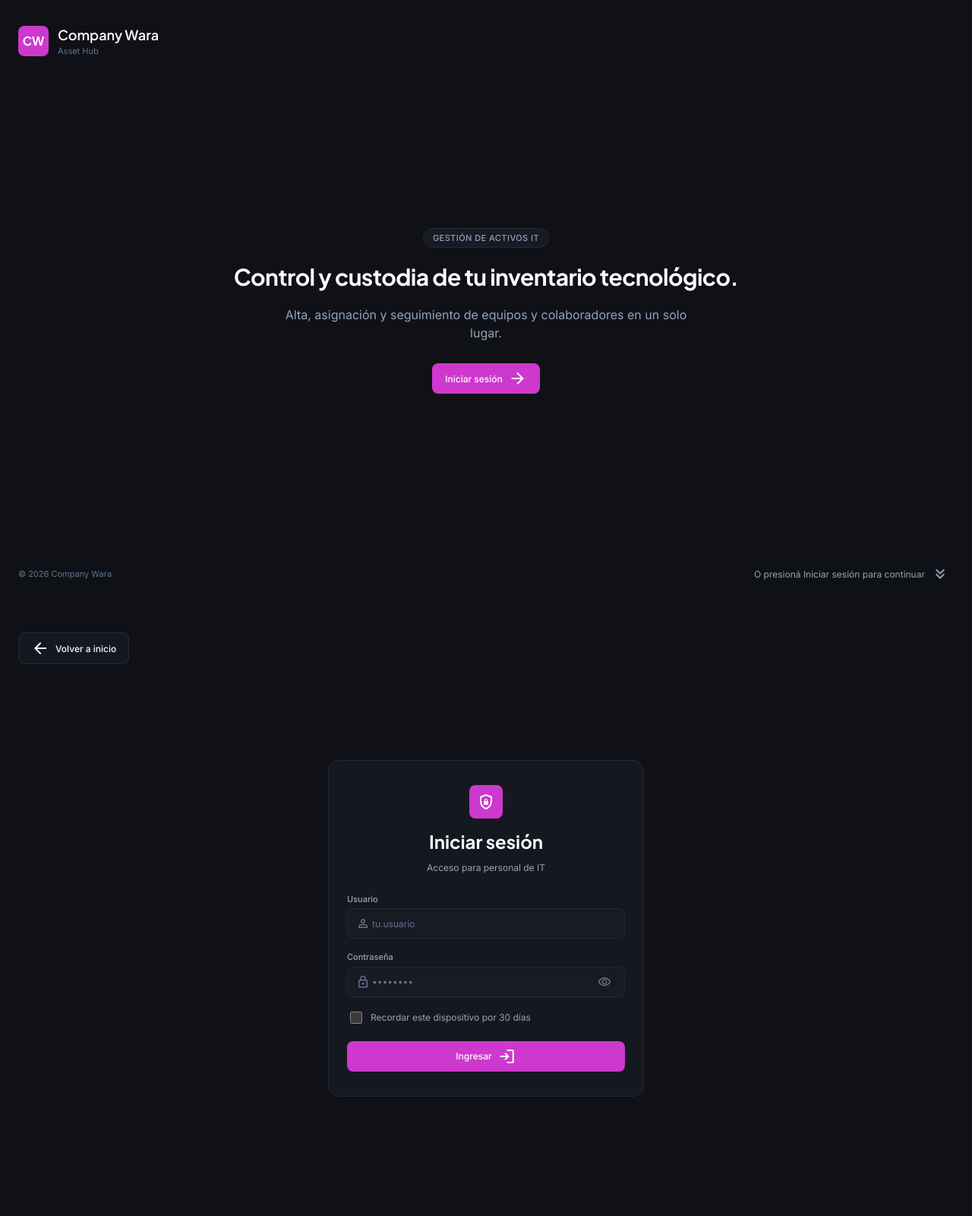
After one commit to WaraYasy/AppFunt, a Flask app: page /login in a window 1280 px wide. The commit adds this page. Shown: the whole page at 76% size. Run offline with Flask 3, Linux system fonts and the light colour scheme.

Commit message:
Feat: Implementar login - Add vista de pantalla inicial - Incluir restriccion en otras vistas

```diff
--- a/app/__init__.py
+++ b/app/__init__.py
@@ -20,6 +20,7 @@ def create_app(config_class=Config):
         SessionLocal.remove()
 
     from app.controllers.assets_controller import assets_bp
+    from app.controllers.auth_controller import auth_bp
     from app.controllers.base_controller import base_bp
     from app.controllers.personal_controller import personal_bp
     from app.controllers.settings_controller import settings_bp
@@ -28,6 +29,7 @@ def create_app(config_class=Config):
     app.register_blueprint(assets_bp)
     app.register_blueprint(personal_bp)
     app.register_blueprint(settings_bp)
+    app.register_blueprint(auth_bp)
 
     from app import auth, i18n, template_helpers, theme
 
--- a/app/config.py
+++ b/app/config.py
@@ -1,4 +1,5 @@
 import os
+from datetime import timedelta
 from pathlib import Path
 
 from dotenv import load_dotenv
@@ -11,3 +12,7 @@ load_dotenv(BASE_DIR / ".env")
 class Config:
     SECRET_KEY = os.getenv("SECRET_KEY", "dev")
     SQLALCHEMY_DATABASE_URI = os.getenv("DATABASE_URL")
+
+    # Duración de la cookie de "recordar este dispositivo" (login.html,
+    # checkbox `remember`). Ver app/auth.py / app/controllers/auth_controller.py.
+    REMEMBER_COOKIE_DURATION = timedelta(days=30)
--- a/app/controllers/assets_controller.py
+++ b/app/controllers/assets_controller.py
@@ -1,5 +1,6 @@
 """Controlador para la vista de Activos (inventario de hardware)."""
 from flask import Blueprint, abort, flash, redirect, render_template, session, url_for
+from flask_login import login_required
 
 from app.database import SessionLocal
 from app.forms import EditarActivoForm, NuevoActivoForm
@@ -22,6 +23,12 @@ CATEGORIAS_FILTRO = [
 ]
 
 SIN_ASIGNAR = ""  # valor del <option>/campo id_personal que representa "sin custodio"
+
+
+@assets_bp.before_request
+@login_required
+def _requerir_login():
+    pass
 
 
 def _locale() -> str:
--- /dev/null
+++ b/app/controllers/auth_controller.py
@@ -0,0 +1,57 @@
+"""Controlador de autenticación: inicio/cierre de sesión contra Usuario."""
+from datetime import datetime
+from urllib.parse import urlsplit
+
+from flask import Blueprint, flash, redirect, render_template, request, session, url_for
+from flask_login import current_user, login_required, login_user, logout_user
+
+from app.database import SessionLocal
+from app.forms import LoginForm
+from app.i18n import DEFAULT_LOCALE, translate
+from app.repositories.usuario_repository import UsuarioRepository
+
+auth_bp = Blueprint("auth", __name__)
+
+
+def _locale() -> str:
+    return session.get("locale", DEFAULT_LOCALE)
+
+
+def _destino_seguro(candidato: str | None) -> str | None:
+    """Solo acepta un `next` que sea una ruta local (evita open redirect
+    si alguien arma un link con `?next=https://sitio-malicioso`)."""
+    if not candidato:
+        return None
+    partes = urlsplit(candidato)
+    if partes.netloc or partes.scheme:
+        return None
+    return candidato
+
+
+@auth_bp.route("/login", methods=["GET", "POST"])
+def login():
+    if current_user.is_authenticated:
+        return redirect(url_for("base.index"))
+
+    db = SessionLocal()
+    usuario_repo = UsuarioRepository(db)
+
+    form = LoginForm()
+    if form.validate_on_submit():
+        usuario = usuario_repo.get_by_username(form.username.data.strip())
+        if usuario is not None and usuario.check_password(form.password.data):
+            login_user(usuario, remember=form.remember.data)
+            destino = _destino_seguro(request.args.get("next"))
+            return redirect(destino or url_for("base.index"))
+        form.password.errors.append("auth.error_invalid_credentials")
+
+    status = 400 if form.errors else 200
+    return render_template("login.html", form=form, anio_actual=datetime.now().year), status
+
+
+@auth_bp.route("/logout", methods=["POST"])
+@login_required
+def logout():
+    logout_user()
+    flash(translate("auth.flash_logged_out", _locale()), "success")
+    return redirect(url_for("auth.login"))
--- a/app/forms.py
+++ b/app/forms.py
@@ -15,8 +15,14 @@ alta, y no tiene sentido que cambien después — por eso solo existen en
 el form de alta, nunca en el de edición.
 """
 from flask_wtf import FlaskForm
-from wtforms import RadioField, SelectField, StringField
+from wtforms import BooleanField, PasswordField, RadioField, SelectField, StringField
 from wtforms.validators import DataRequired, Email, Length, Optional
+
+
+class LoginForm(FlaskForm):
+    username = StringField(validators=[DataRequired(message="forms.error_required"), Length(max=45)])
+    password = PasswordField(validators=[DataRequired(message="forms.error_required")])
+    remember = BooleanField()
 
 
 class NuevoActivoForm(FlaskForm):
--- /dev/null
+++ b/app/static/css/login.css
@@ -0,0 +1,258 @@
+/*
+ * Estilos de la pantalla de login (/login). Página standalone: no usa
+ * base.html (sin sidebar/topbar), pero comparte tokens.css y los
+ * componentes base de style.css (.btn, .card, .field__*).
+ */
+
+.login-body {
+  min-height: 100vh;
+  overflow: hidden;
+}
+
+.login-deck {
+  width: 100%;
+  height: 200vh;
+  display: flex;
+  flex-direction: column;
+  transform: translateY(0);
+  transition: transform 650ms cubic-bezier(0.16, 1, 0.3, 1);
+}
+
+.login-deck.is-form-active {
+  transform: translateY(-100vh);
+}
+
+.login-panel {
+  width: 100%;
+  height: 100vh;
+  display: flex;
+  flex-direction: column;
+  justify-content: space-between;
+  padding: var(--space-8) var(--space-6);
+  background-color: var(--color-surface);
+}
+
+/* ---------- Panel de bienvenida ---------- */
+
+.login-brand {
+  display: flex;
+  align-items: center;
+  gap: var(--space-3);
+}
+
+.login-brand__mark {
+  width: 2.5rem;
+  height: 2.5rem;
+  border-radius: var(--radius-md);
+  background-color: var(--color-primary);
+  color: #ffffff;
+  display: flex;
+  align-items: center;
+  justify-content: center;
+  font-family: var(--font-display);
+  font-weight: var(--font-weight-bold);
+  font-size: var(--text-md);
+}
+
+.login-brand__name {
+  font-family: var(--font-display);
+  font-weight: var(--font-weight-semibold);
+  font-size: var(--text-lg);
+  color: var(--color-on-surface);
+}
+
+.login-brand__tag {
+  font-size: var(--text-xs);
+  color: var(--color-on-surface-subtle);
+}
+
+.login-hero {
+  width: 100%;
+  max-width: 42rem;
+  margin: auto;
+  display: flex;
+  flex-direction: column;
+  align-items: center;
+  text-align: center;
+  gap: var(--space-5);
+}
+
+.login-hero__eyebrow {
+  display: inline-flex;
+  padding: var(--space-1) var(--space-3);
+  border-radius: var(--radius-full);
+  background-color: var(--color-surface-card);
+  border: 1px solid var(--color-border-subtle);
+  color: var(--color-on-surface-muted);
+  font-size: var(--text-xs);
+  font-weight: var(--font-weight-medium);
+  letter-spacing: 0.04em;
+  text-transform: uppercase;
+}
+
+.login-hero__headline {
+  font-size: var(--text-2xl);
+  font-weight: var(--font-weight-bold);
+  color: var(--color-on-surface);
+  letter-spacing: -0.02em;
+  line-height: 1.2;
+}
+
+.login-hero__subtitle {
+  font-size: var(--text-md);
+  color: var(--color-on-surface-muted);
+  max-width: 34rem;
+}
+
+.login-hero__cta {
+  margin-top: var(--space-2);
+}
+
+.login-footer {
+  display: flex;
+  align-items: center;
+  justify-content: space-between;
+  gap: var(--space-3);
+  flex-wrap: wrap;
+}
+
+.login-footer__copyright {
+  font-size: var(--text-xs);
+  color: var(--color-on-surface-subtle);
+}
+
+.login-scroll-hint {
+  display: inline-flex;
+  align-items: center;
+  gap: var(--space-2);
+  color: var(--color-on-surface-muted);
+  font-size: var(--text-sm);
+  transition: color var(--transition-fast);
+}
+
+.login-scroll-hint:hover {
+  color: var(--color-primary);
+}
+
+/* ---------- Panel de formulario ---------- */
+
+.login-panel__top {
+  display: flex;
+}
+
+.login-card-wrap {
+  width: 100%;
+  max-width: 26rem;
+  margin: auto;
+}
+
+.login-card {
+  padding: var(--space-8) var(--space-6);
+  display: flex;
+  flex-direction: column;
+  gap: var(--space-6);
+}
+
+.login-card__header {
+  display: flex;
+  flex-direction: column;
+  align-items: center;
+  text-align: center;
+  gap: var(--space-2);
+}
+
+.login-card__icon {
+  width: 2.75rem;
+  height: 2.75rem;
+  border-radius: var(--radius-md);
+  background-color: var(--color-primary);
+  color: #ffffff;
+  display: flex;
+  align-items: center;
+  justify-content: center;
+  margin-bottom: var(--space-1);
+}
+
+.login-card__title {
+  font-size: var(--text-xl);
+  font-weight: var(--font-weight-bold);
+  color: var(--color-on-surface);
+}
+
+.login-card__subtitle {
+  font-size: var(--text-sm);
+  color: var(--color-on-surface-muted);
+}
+
+.login-form {
+  display: flex;
+  flex-direction: column;
+  gap: var(--space-4);
+}
+
+.login-input {
+  position: relative;
+  display: flex;
+  align-items: center;
+}
+
+.login-input__icon {
+  position: absolute;
+  left: var(--space-3);
+  font-size: 18px;
+  color: var(--color-on-surface-subtle);
+  pointer-events: none;
+}
+
+.login-input__field {
+  padding-left: var(--space-8);
+  padding-right: var(--space-8);
+}
+
+.login-input__toggle {
+  position: absolute;
+  right: var(--space-3);
+  display: flex;
+  color: var(--color-on-surface-subtle);
+  transition: color var(--transition-fast);
+}
+
+.login-input__toggle:hover {
+  color: var(--color-on-surface);
+}
+
+.login-input__toggle .material-symbols-outlined {
+  font-size: 18px;
+}
+
+.login-remember {
+  display: flex;
+  align-items: center;
+  gap: var(--space-2);
+  font-size: var(--text-sm);
+  color: var(--color-on-surface-muted);
+  cursor: pointer;
+}
+
+.login-remember input {
+  width: 1rem;
+  height: 1rem;
+  accent-color: var(--color-primary);
+  cursor: pointer;
+}
+
+.login-submit {
+  width: 100%;
+  justify-content: center;
+  margin-top: var(--space-1);
+}
+
+@media (max-width: 30rem) {
+  .login-panel {
+    padding: var(--space-6) var(--space-4);
+  }
+
+  .login-hero__headline {
+    font-size: var(--text-xl);
+  }
+}
--- /dev/null
+++ b/app/static/js/login.js
@@ -0,0 +1,53 @@
+/*
+ * Comportamiento de /login: desliza entre el panel de bienvenida y el
+ * formulario, y alterna la visibilidad de la contraseña. Se carga solo
+ * en login.html (página standalone, no pasa por base.html).
+ */
+document.addEventListener("DOMContentLoaded", () => {
+  const deck = document.getElementById("loginDeck");
+  const btnLoginTrigger = document.getElementById("btnLoginTrigger");
+  const btnScrollHint = document.getElementById("btnScrollHint");
+  const btnBackWelcome = document.getElementById("btnBackWelcome");
+  const inputPassword = document.getElementById("inputPassword");
+  const btnTogglePwd = document.getElementById("btnTogglePwd");
+  const inputUsername = document.querySelector('input[name="username"]');
+
+  if (!deck) return;
+
+  // Si el servidor reabre la página con errores de validación, arrancamos
+  // directo en el panel del formulario (no tiene sentido volver a mostrar
+  // la bienvenida y obligar a hacer clic de nuevo).
+  let formActivo = document.querySelector(".field--invalid") !== null;
+
+  function mostrarFormulario() {
+    deck.classList.add("is-form-active");
+    formActivo = true;
+    setTimeout(() => inputUsername && inputUsername.focus(), 650);
+  }
+
+  function mostrarBienvenida() {
+    deck.classList.remove("is-form-active");
+    formActivo = false;
+  }
+
+  if (formActivo) mostrarFormulario();
+
+  [btnLoginTrigger, btnScrollHint].forEach((btn) => {
+    if (btn) btn.addEventListener("click", mostrarFormulario);
+  });
+
+  if (btnBackWelcome) btnBackWelcome.addEventListener("click", mostrarBienvenida);
+
+  window.addEventListener("keydown", (event) => {
+    if (event.key === "Escape" && formActivo) mostrarBienvenida();
+  });
+
+  if (btnTogglePwd && inputPassword) {
+    btnTogglePwd.addEventListener("click", () => {
+      const esPassword = inputPassword.getAttribute("type") === "password";
+      inputPassword.setAttribute("type", esPassword ? "text" : "password");
+      const icono = btnTogglePwd.querySelector(".material-symbols-outlined");
+      if (icono) icono.textContent = esPassword ? "visibility_off" : "visibility";
+    });
+  }
+});
--- /dev/null
+++ b/app/templates/login.html
@@ -0,0 +1,118 @@
+<!doctype html>
+<html lang="{{ current_locale }}" data-theme="{{ current_theme }}">
+  <head>
+    <meta charset="utf-8" />
+    <meta name="viewport" content="width=device-width, initial-scale=1" />
+    <title>{{ t('auth.card_title') }} · {{ t('brand.name') }}</title>
+
+    <link rel="preconnect" href="https://fonts.googleapis.com" />
+    <link rel="preconnect" href="https://fonts.gstatic.com" crossorigin />
+    <link
+      href="https://fonts.googleapis.com/css2?family=Inter:wght@400;500;600&family=Plus+Jakarta+Sans:wght@500;600;700&display=swap"
+      rel="stylesheet"
+    />
+    <link
+      href="https://fonts.googleapis.com/css2?family=Material+Symbols+Outlined:wght,FILL@100..700,0..1&display=swap"
+      rel="stylesheet"
+    />
+
+    <link rel="stylesheet" href="{{ url_for('static', filename='css/tokens.css') }}" />
+    <link rel="stylesheet" href="{{ url_for('static', filename='css/style.css') }}" />
+    <link rel="stylesheet" href="{{ url_for('static', filename='css/login.css') }}" />
+  </head>
+  <body class="login-body">
+    <div class="login-deck" id="loginDeck">
+      <!-- ==================== Bienvenida ==================== -->
+      <section class="login-panel login-panel--welcome">
+        <header class="login-brand">
+          <div class="login-brand__mark">{{ t('brand.initials') }}</div>
+          <div>
+            <div class="login-brand__name">{{ t('brand.name') }}</div>
+            <div class="login-brand__tag">{{ t('brand.tagline') }}</div>
+          </div>
+        </header>
+
+        <div class="login-hero">
+          <span class="login-hero__eyebrow">{{ t('auth.hero_eyebrow') }}</span>
+          <h1 class="login-hero__headline">{{ t('auth.hero_headline') }}</h1>
+          <p class="login-hero__subtitle">{{ t('auth.hero_subtitle') }}</p>
+          <button type="button" class="btn btn-primary login-hero__cta" id="btnLoginTrigger">
+            <span>{{ t('auth.cta_login') }}</span>
+            <span class="material-symbols-outlined">arrow_forward</span>
+          </button>
+        </div>
+
+        <footer class="login-footer">
+          <span class="login-footer__copyright">© {{ anio_actual }} {{ t('brand.name') }}</span>
+          <button type="button" class="login-scroll-hint" id="btnScrollHint">
+            <span>{{ t('auth.scroll_hint') }}</span>
+            <span class="material-symbols-outlined">keyboard_double_arrow_down</span>
+          </button>
+        </footer>
+      </section>
+
+      <!-- ==================== Formulario de acceso ==================== -->
+      <section class="login-panel login-panel--form">
+        <div class="login-panel__top">
+          <button type="button" class="btn btn-pill" id="btnBackWelcome">
+            <span class="material-symbols-outlined">arrow_back</span>
+            <span>{{ t('auth.back_to_welcome') }}</span>
+          </button>
+        </div>
+
+        <div class="login-card-wrap">
+          <div class="login-card card">
+            <div class="login-card__header">
+              <div class="login-card__icon">
+                <span class="material-symbols-outlined">shield_lock</span>
+              </div>
+              <h2 class="login-card__title">{{ t('auth.card_title') }}</h2>
+              <p class="login-card__subtitle">{{ t('auth.card_subtitle') }}</p>
+            </div>
+
+            <form method="post" action="{{ url_for('auth.login', next=request.args.get('next')) }}" class="login-form" id="loginForm" novalidate>
+              {{ form.hidden_tag() }}
+
+              <div class="field {{ 'field--invalid' if form.username.errors else '' }}">
+                <label class="field__label" for="{{ form.username.id }}">{{ t('auth.field_username') }}</label>
+                <div class="login-input">
+                  <span class="material-symbols-outlined login-input__icon">person</span>
+                  {{ form.username(class_="field__input login-input__field", placeholder=t('auth.field_username_placeholder'), autocomplete="username") }}
+                </div>
+                {% if form.username.errors %}
+                <span class="field__error">{{ t(form.username.errors[0]) }}</span>
+                {% endif %}
+              </div>
+
+              <div class="field {{ 'field--invalid' if form.password.errors else '' }}">
+                <label class="field__label" for="{{ form.password.id }}">{{ t('auth.field_password') }}</label>
+                <div class="login-input">
+                  <span class="material-symbols-outlined login-input__icon">lock</span>
+                  {{ form.password(class_="field__input login-input__field", placeholder=t('auth.field_password_placeholder'), autocomplete="current-password", id="inputPassword") }}
+                  <button type="button" class="login-input__toggle" id="btnTogglePwd" aria-label="{{ t('auth.toggle_password') }}">
+                    <span class="material-symbols-outlined">visibility</span>
+                  </button>
+                </div>
+                {% if form.password.errors %}
+                <span class="field__error">{{ t(form.password.errors[0]) }}</span>
+                {% endif %}
+              </div>
+
+              <label class="login-remember">
+                {{ form.remember(id="checkRemember") }}
+                <span>{{ t('auth.remember_label') }}</span>
+              </label>
+
+              <button type="submit" class="btn btn-primary login-submit">
+                <span>{{ t('auth.submit') }}</span>
+                <span class="material-symbols-outlined">login</span>
+              </button>
+            </form>
+          </div>
+        </div>
+      </section>
+    </div>
+
+    <script src="{{ url_for('static', filename='js/login.js') }}" defer></script>
+  </body>
+</html>
```
Also changed, not shown: app/controllers/base_controller.py (+7 -0 lines), app/controllers/personal_controller.py (+7 -0 lines), app/repositories/usuario_repository.py (added, +12 -0 lines), app/static/css/layout.css (+11 -0 lines), app/templates/partials/sidebar.html (+13 -3 lines), app/translations/en.json (+19 -3 lines), app/translations/es.json (+19 -3 lines).
